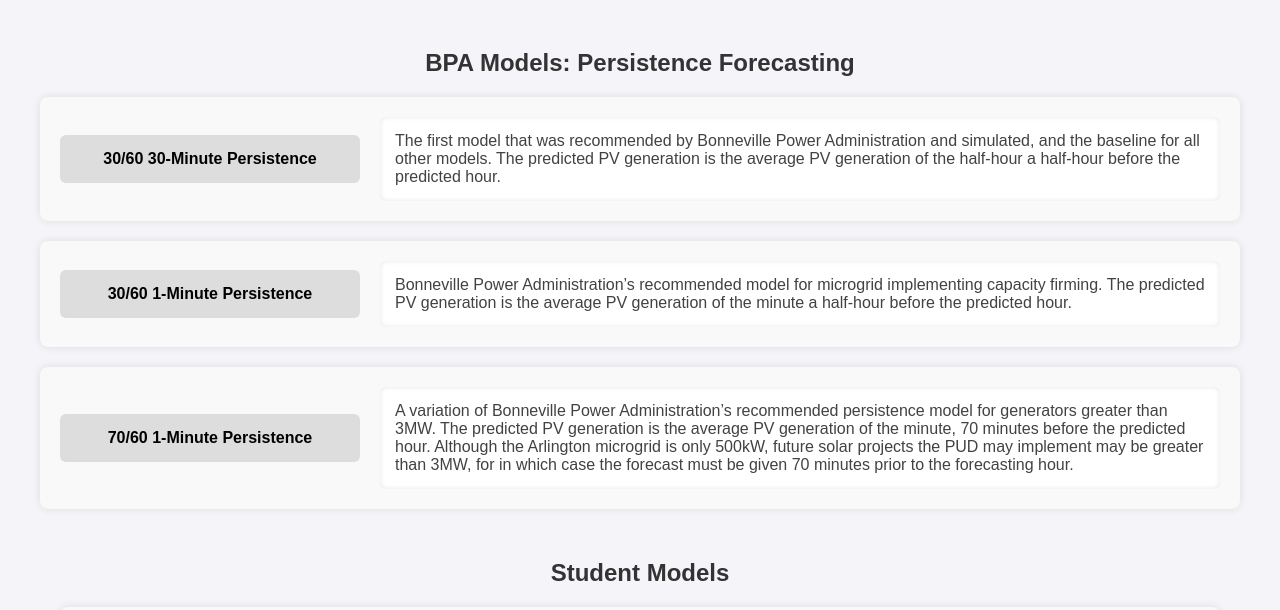
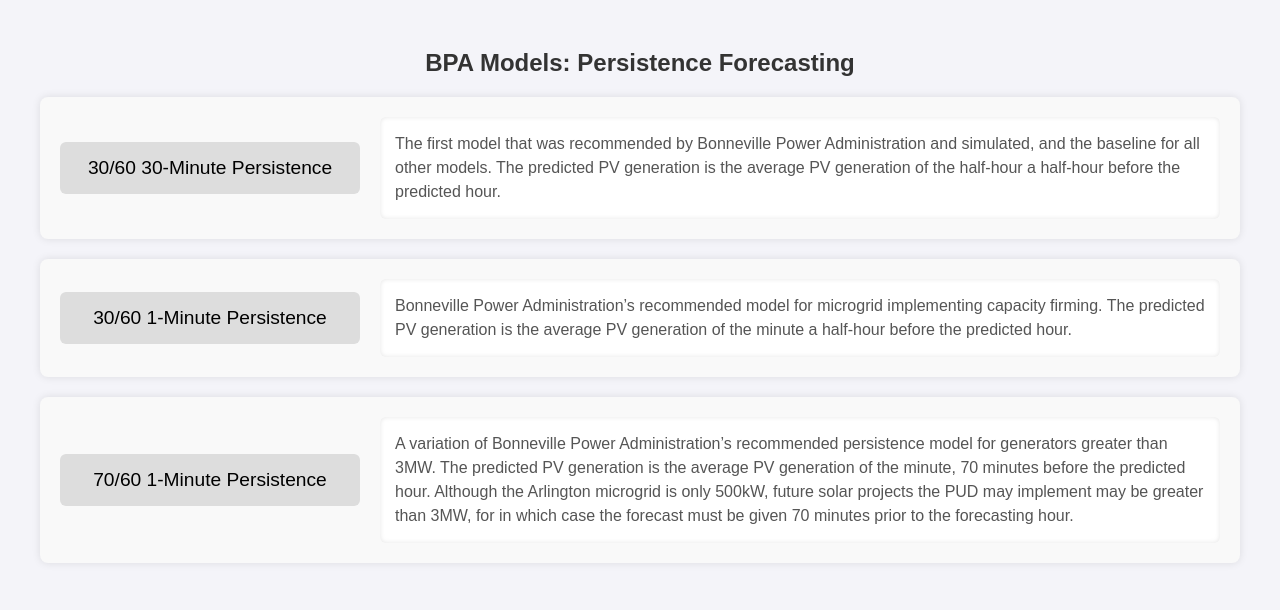
Before and after one commit to SnoPUDcapstone/snopudcapstonewebsitedrafting, a plain HTML site: page capstone website_v3/capstonefrontend/documentation.html in a window 1280 px wide. Shown: the part 148-758 px from the top of the page. Drawn offline with nearby package versions, Linux system fonts and the light colour scheme.

Commit message:
formatting fix about.css for documentation page

```diff
--- a/capstone website_v3/capstonefrontend/about.css
+++ b/capstone website_v3/capstonefrontend/about.css
@@ -339,8 +339,8 @@ h2 {
     background-color: #ddd;
     padding: 15px;
     text-align: center;
-    font-weight: bold;
     border-radius: 6px;
+    font-size: 1.2em;
     min-width: 150px;
 }
 
@@ -350,6 +350,8 @@ h2 {
     padding: 15px;
     border-radius: 6px;
     box-shadow: inset 0 0 5px rgba(0, 0, 0, 0.1);
-    color: #434242;
+    font-size: 1em;
+    color: #555;
+    line-height: 1.5;
     text-align: left;
 }
```
